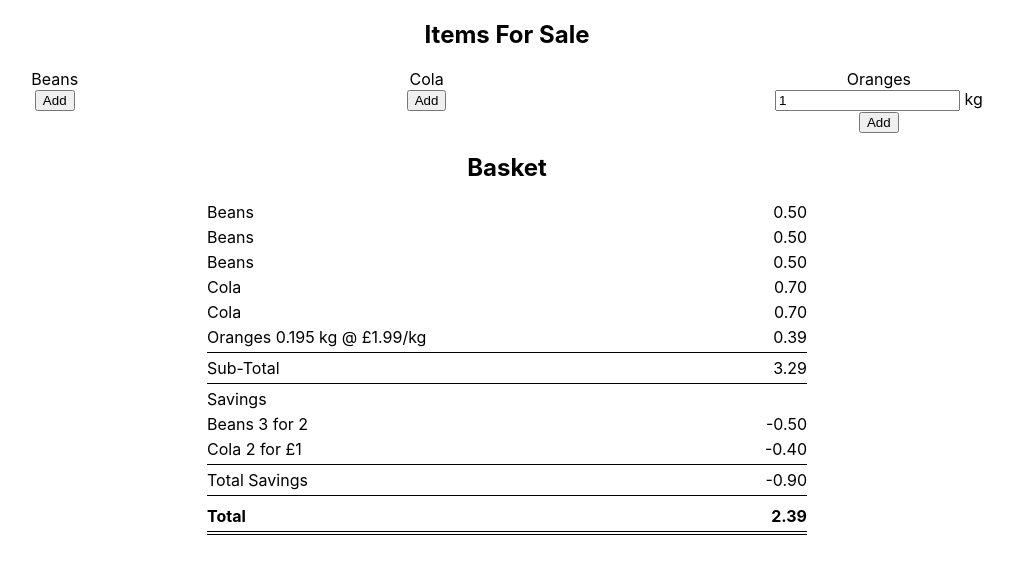
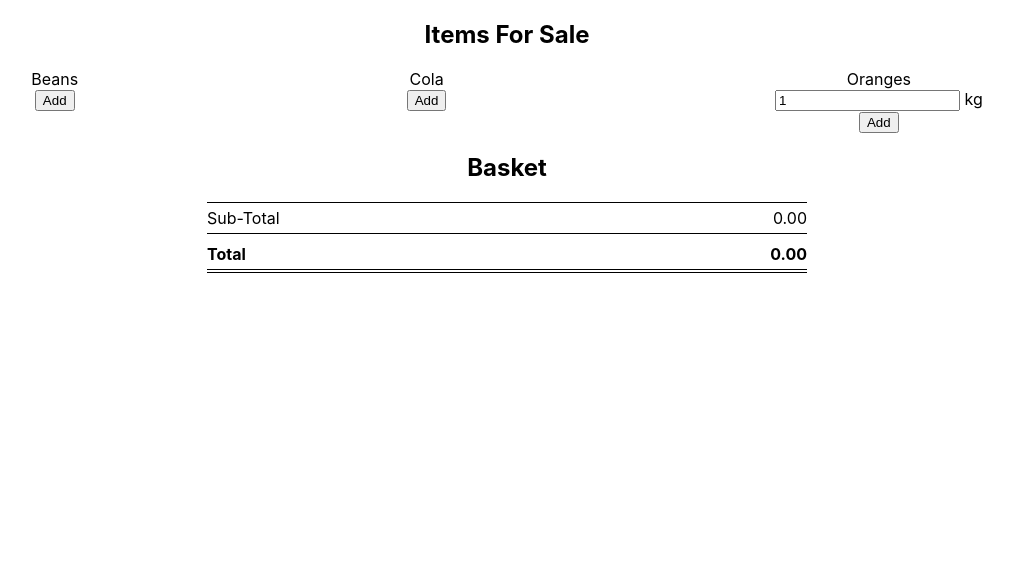
Before and after one commit to tallstreet/basket-kata, a React (Create React App) app: page / in a window 1280 px wide. Shown: the top 574 px of the page, without its empty margins (133-1146 px from the left). Built offline with nearby package versions, Linux system fonts and the light colour scheme.

Commit message:
Remove example basket add ability to add to a basket in state

```diff
--- a/src/App.tsx
+++ b/src/App.tsx
@@ -1,22 +1,24 @@
-import React from "react";
+import React, { useCallback, useMemo, useState } from "react";
 import "./App.css";
 import { Basket } from "./Basket";
 import { sum } from "./basketCalculator";
-import { COUPONS, ITEMS } from "./data";
+import { COUPONS, IBasket, ItemId, ITEMS } from "./data";
 import { Items } from "./Items";
 
-const EXAMPLE_BASKET = [
-  { itemId: "1", quantity: 1 },
-  { itemId: "1", quantity: 1 },
-  { itemId: "1", quantity: 1 },
-  { itemId: "2", quantity: 1 },
-  { itemId: "2", quantity: 1 },
-  { itemId: "3", quantity: 0.195 },
-];
+function App() {
+  const [basket, setBasket] = useState<IBasket>([]);
 
-function App() {
-  const basketTotals = sum(ITEMS, EXAMPLE_BASKET, COUPONS);
-  const onAdd = () => undefined;
+  const onAdd = useCallback(
+    (itemId: ItemId, quantity: number) => {
+      setBasket([...basket, { itemId: itemId, quantity }]);
+    },
+    [setBasket, basket]
+  );
+
+  let basketTotals = useMemo(() => {
+    return sum(ITEMS, basket, COUPONS);
+  }, [basket]);
+
   return (
     <div className="App">
       <Items items={ITEMS} onAdd={onAdd} />
```
